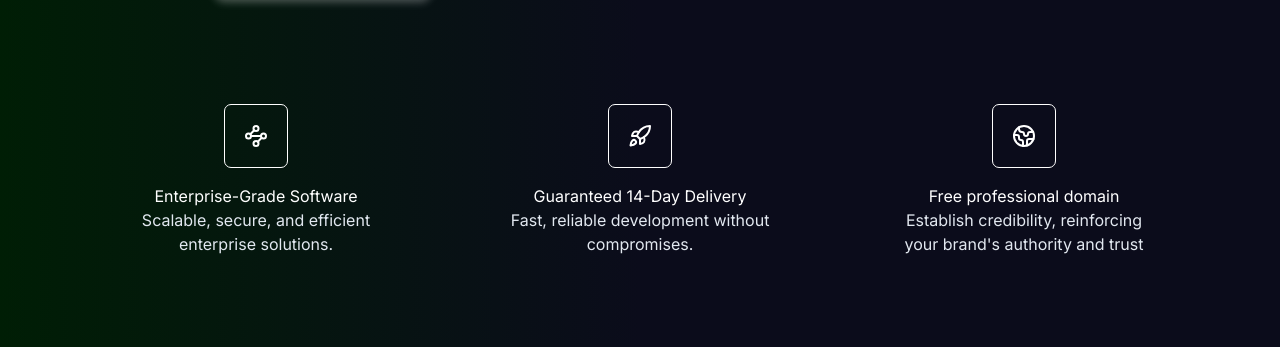
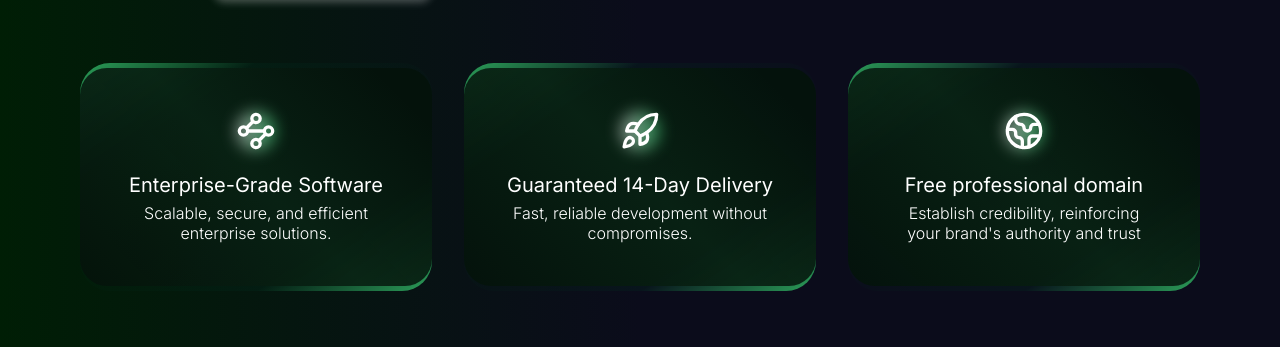
Before and after one commit to ethandiedericks/nevaeh-v3, a Next.js app: page / in a window 1280 px wide. Shown: the part 373-720 px from the top of the page. Built offline with nearby package versions, Linux system fonts and the light colour scheme; no server answers.

Commit message:
desktop homepage done

```diff
--- a/src/app/about/page.tsx
+++ b/src/app/about/page.tsx
@@ -1,6 +1,8 @@
+
 import Image from "next/image";
 import Link from "next/link";
-import React from "react";
+
+
 
 import GradientButton from "@/components/GradientButton";
 import MobileAboutPage from "@/components/about/MobileAboutPage";
@@ -8,9 +10,11 @@ import DesktopAboutImage from "@/assets/images/about/nevaeh-solutions-desktop-ab
 import DesktopAboutImage2 from "@/assets/images/about/nevaeh-solutions-desktop-about-image-2.png";
 import { CodeIcon, UserIcon, ZapIcon } from "@/components/Icons";
 import { Blocks, FastForward, Gem, Lightbulb, Trophy } from "lucide-react";
-import ValuesCard from "@/components/cards/ValuesCard";
+import { ValueCard } from "@/components/homepage/cards/ValueCard";
+import ConceptCard from "@/components/cards/ConceptCard";
 
 const AboutPage = () => {
+
   const values = [
     {
       icon: <ZapIcon />,
@@ -126,7 +130,7 @@ const AboutPage = () => {
           </div>
           <div className="grid sm:grid-cols-2 md:grid-cols-4 gap-8 mt-10">
             {values.map((value, index) => (
-              <ValuesCard
+              <ValueCard
                 key={index}
                 icon={value.icon}
                 title={value.title}
@@ -167,7 +171,7 @@ const AboutPage = () => {
                 className="object-cover rounded-[30px]"
               />
             </div>
-            <div className="flex flex-col gap-[25px] items-start justify-end">
+            <div className="flex flex-col gap-[25px] items-start justify-center">
               <h1 className="text-5xl">Expert Solutions, Personal Attention</h1>
               <p>
                 As developers with comprehensive expertise, we provide dedicated
@@ -180,19 +184,10 @@ const AboutPage = () => {
               </p>
             </div>
           </div>
+          {/* Concept Cards */}
           <div className="grid grid-cols-2 gap-4 my-20">
             {concepts.map((concept, index) => (
-              <div className="values-card-wrapper h-full flex-1" key={index}>
-                <div className="flex flex-row flex-1 gap-8 items-center justify-center p-2">
-                  <div className="icon-wrapper">{concept.icon}</div>
-                  <div className="flex flex-col flex-1 space-y-4">
-                    <h3 className="text-base font-bold">{concept.title}</h3>
-                    <p className="text-sm font-normal text-white tracking-[-4%] leading-5">
-                      {concept.description}
-                    </p>
-                  </div>
-                </div>
-              </div>
+              <ConceptCard key={index} concept={concept} />
             ))}
           </div>
           {/* cta */}
--- a/src/app/globals.css
+++ b/src/app/globals.css
@@ -585,7 +585,6 @@ body {
     rgba(0, 0, 0, 0.1) 100%
   );
   backdrop-filter: blur(8px);
-  /* Note: backdrop-filter has minimal browser support */
   border-radius: 30px;
   border-style: inset;
 }
@@ -597,3 +596,37 @@ body {
   z-index: 1;
   opacity: 0.8;
 }
+
+.new-hero-card-container {
+  background-image: linear-gradient(
+    to bottom right,
+    #2ca05a,
+    #002d1f44,
+    #002d1f16,
+    #002d1f44,
+    #2ca05a
+  );
+  padding: 5px 0;
+  border-radius: 30px;
+}
+/* #05130bce */
+.new-hero-card {
+  background: #05130bed
+    linear-gradient(
+      45deg,
+      rgba(0, 0, 0, 0) 0%,
+      rgba(44, 160, 90, 0.107) 50%,
+      rgba(0, 0, 0, 0) 90%
+    );
+  padding: 27px;
+  border-radius: 27px;
+  color: #fff;
+}
+
+.hero-icon-glow {
+  background: linear-gradient(270deg, #2ca05a 0%, #a6a6a6 100%);
+  filter: blur(7.5px);
+  border-radius: 40px;
+  z-index: 1;
+  opacity: 0.8;
+}
--- /dev/null
+++ b/src/components/cards/ConceptCard.tsx
@@ -0,0 +1,46 @@
+"use client";
+import { useState } from "react";
+
+import { motion } from "framer-motion";
+
+interface Concept {
+  icon: React.ReactNode;
+  title: string;
+  description: string;
+}
+
+const ConceptCard: React.FC<{ concept: Concept }> = ({ concept }) => {
+  const [isHovered, setIsHovered] = useState(false);
+
+  return (
+    <motion.div
+      className={`rounded-[0.9rem] h-full flex-1 values-card-wrapper ${
+        isHovered ? "gradient-border-hover" : "gradient-border"
+      }`}
+      whileHover={{
+        scale: 1.03,
+        transition: { duration: 0.3 },
+        boxShadow: "4px 4px 15px 0px rgb(82, 200, 148, 0.2)",
+      }}
+      onHoverStart={() => setIsHovered(true)}
+      onHoverEnd={() => setIsHovered(false)}
+    >
+      <div className="flex flex-row flex-1 gap-8 items-center justify-center p-2">
+        <div className="relative">
+          <div className="absolute inset-0 icon-glow"></div>
+          <div className="rounded-[0.438rem] p-2 gradient-border relative z-10">
+            {concept.icon}
+          </div>
+        </div>
+        <div className="flex flex-col flex-1 space-y-4">
+          <h3 className="text-base font-bold">{concept.title}</h3>
+          <p className="text-sm font-normal text-white tracking-[-4%] leading-5">
+            {concept.description}
+          </p>
+        </div>
+      </div>
+    </motion.div>
+  );
+};
+
+export default ConceptCard;
--- a/src/components/cards/ServicesCard.tsx
+++ b/src/components/cards/ServicesCard.tsx
@@ -18,7 +18,14 @@ const ServicesCard = ({
     <div className="top-gradient-card flex flex-col h-full">
       <div className="flex flex-col gap-4 flex-1">
         <div className="inline-flex items-center gap-4">
-          <div className="icon-wrapper">{icon}</div>
+          <div className="relative">
+            {/* Glow effect */}
+            <div className="absolute inset-0 icon-glow"></div>
+            {/* Icon with a higher z-index to appear above the glow */}
+            <div className="rounded-[0.438rem] p-2 gradient-border relative z-10">
+              {icon}
+            </div>
+          </div>
           <h1 className="text-2xl font-thin">{title}</h1>
         </div>
         <p className="flex-1">{description}</p>
--- a/src/components/cards/ValuesCard.tsx
+++ /dev/null
@@ -1,22 +0,0 @@
-import React, { ReactNode } from "react";
-
-interface ValuesCardProps {
-  icon: ReactNode;
-  title: string;
-  description: string;
-}
-const ValuesCard = ({ icon, title, description }: ValuesCardProps) => {
-  return (
-    <div className="values-card-wrapper flex flex-col h-full">
-      <div className="flex flex-col gap-4 flex-1 text-left justify-start">
-        <div className="icon-wrapper max-w-fit">{icon}</div>
-        <h3 className="text-base font-medium">{title}</h3>
-        <p className="flex-1 mb-4 text-sm leading-5 tracking-[-4%]">
-          {description}
-        </p>
-      </div>
-    </div>
-  );
-};
-
-export default ValuesCard;
--- a/src/components/homepage/HeroSection.tsx
+++ b/src/components/homepage/HeroSection.tsx
@@ -2,8 +2,8 @@ import Link from "next/link";
 
 import { MobileHeroSection } from "./mobile/MobileHero";
 import GradientButton from "../GradientButton";
-import { FeatureCard } from "./cards/FeatureCard";
 import { EarthIcon, RocketIcon, WaypointsIcon } from "../Icons";
+import NewFeatureCard from "./cards/NewFeatureCard";
 
 export const HeroSection = () => {
   return (
@@ -37,22 +37,20 @@ export const HeroSection = () => {
             </div>
             {/* feature cards */}
             <div className="grid grid-cols-1 md:grid-cols-3 gap-8 mt-16 ">
-              {/* <NewFeatureCard /> */}
-
-              <FeatureCard
-                icon={<WaypointsIcon />}
+              <NewFeatureCard
+                icon={<WaypointsIcon size={40} />}
                 title="Enterprise-Grade Software"
                 description="Scalable, secure, and efficient enterprise solutions."
               />
 
-              <FeatureCard
-                icon={<RocketIcon />}
+              <NewFeatureCard
+                icon={<RocketIcon size={40} />}
                 title="Guaranteed 14-Day Delivery"
                 description="Fast, reliable development without compromises."
               />
 
-              <FeatureCard
-                icon={<EarthIcon />}
+              <NewFeatureCard
+                icon={<EarthIcon size={40} />}
                 title="Free professional domain"
                 description="Establish credibility, reinforcing your brand's authority and trust"
               />
--- a/src/components/homepage/cards/NewFeatureCard.tsx
+++ b/src/components/homepage/cards/NewFeatureCard.tsx
@@ -1,11 +1,26 @@
-import { User } from "lucide-react";
-import React from "react";
+import React, { ReactNode } from "react";
 
-const NewFeatureCard = () => {
+interface FeatureCardProps {
+  icon: ReactNode;
+  title: string;
+  description: string;
+}
+const NewFeatureCard = ({ icon, title, description }: FeatureCardProps) => {
   return (
-    <div className="new-feature-card">
-      <div className="flex h-full items-center justify-center">
-        <User className="" />
+    <div className="new-hero-card-container">
+      <div className="new-hero-card">
+        <div className="flex flex-col p-4 items-center justify-center">
+          <div className="relative">
+            <div className="absolute inset-0 hero-icon-glow"></div>
+            <div className="relative z-10">{icon}</div>
+          </div>
+          <h2 className="text-xl font-normal tracking-[-4%] leading-[20px] mt-6">
+            {title}
+          </h2>
+          <p className="text-base text-center font-thin tracking-[-4%] leading-[20px] mt-2">
+            {description}
+          </p>
+        </div>
       </div>
     </div>
   );
```
